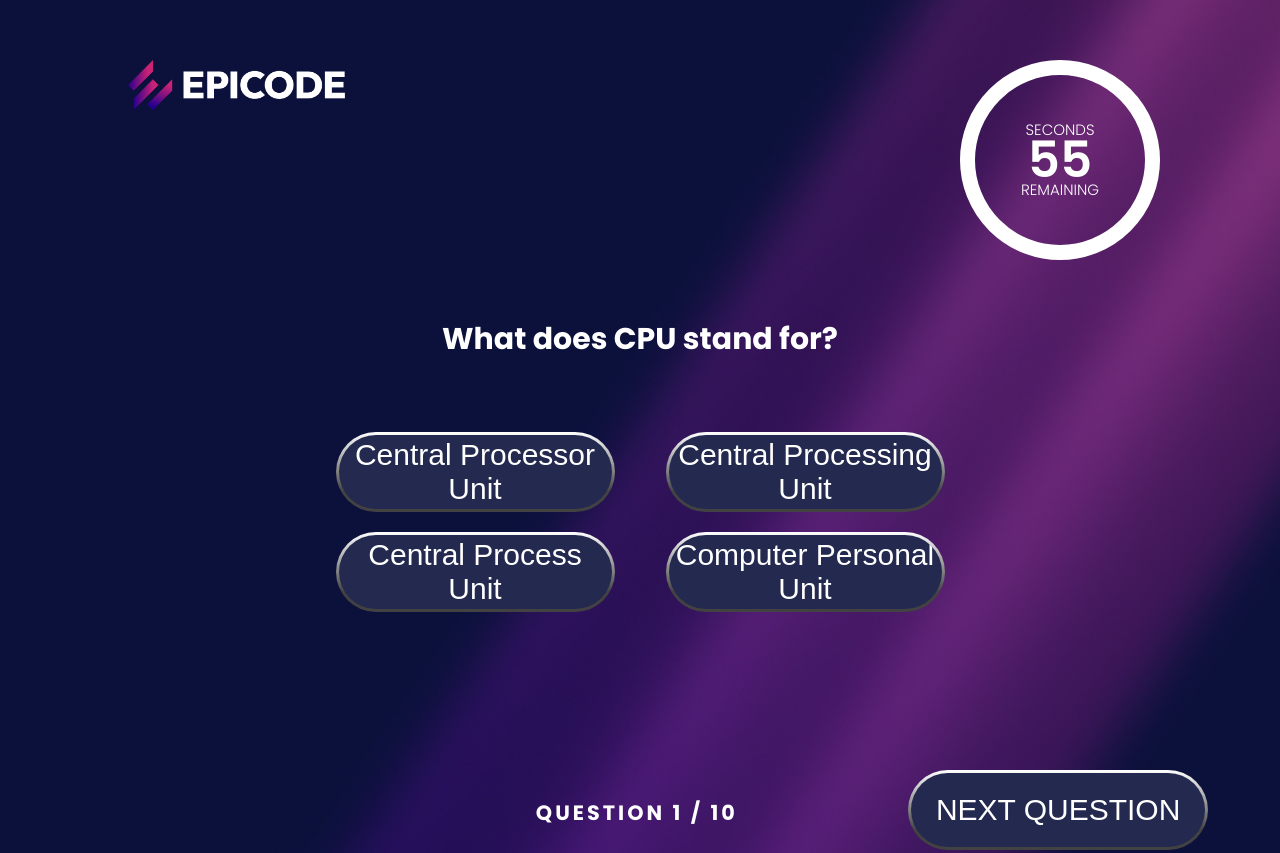
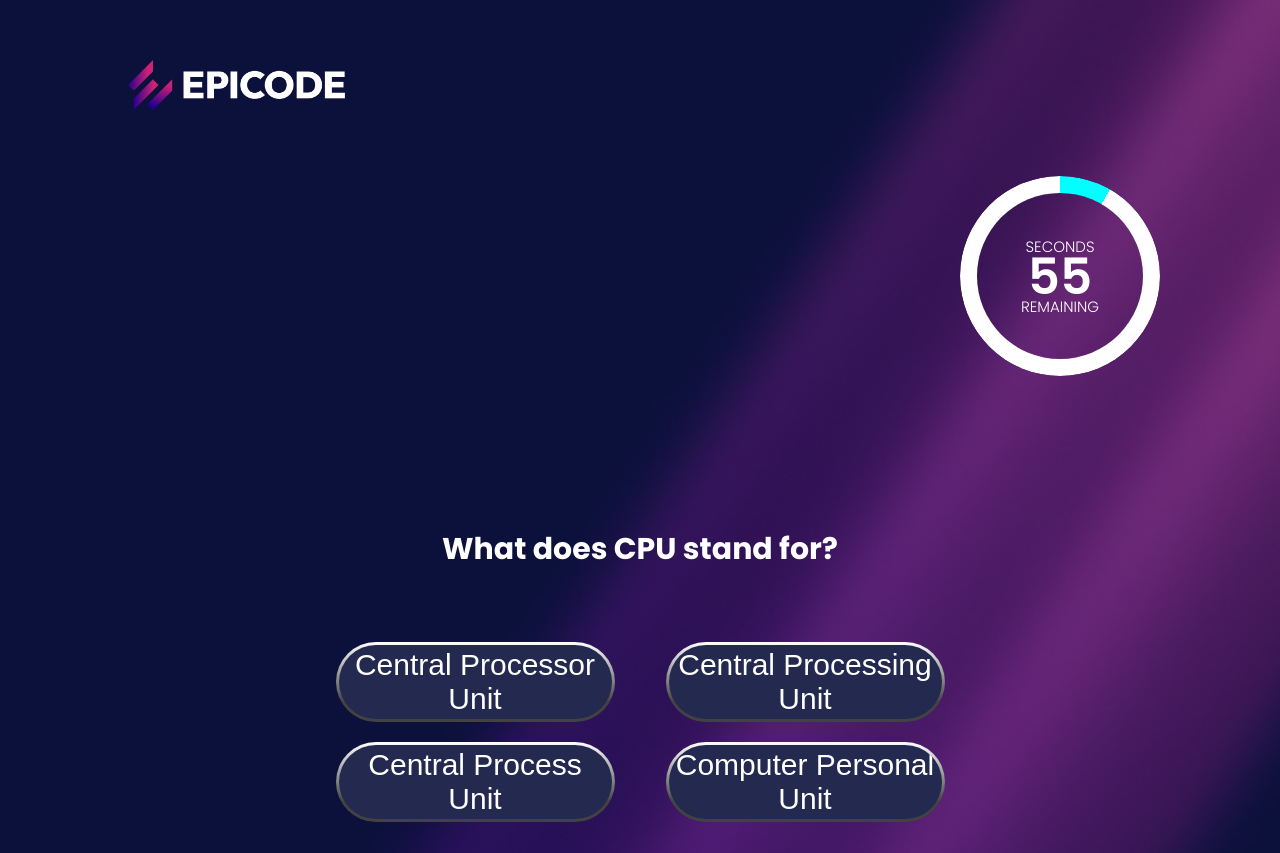
Before and after one commit to MauroTuzzolino/U1-W5-BW1-TEAM7, a plain HTML site: page benchmark-page.html in a window 1280 px wide. Shown: the top 853 px of the page. Drawn offline with Linux system fonts and the light colour scheme.

Commit message:
fix time colorChange

```diff
--- a/assets/JavaScript/script.js
+++ b/assets/JavaScript/script.js
@@ -230,15 +230,13 @@ window.addEventListener("DOMContentLoaded", function () {
   testQuestionSkipper();
 });
 
-const colorChanging = document.getElementById("benchmarkTimerContainer");
+const colorChanging = document.getElementById("colorChanging");
 const seconds = document.getElementById("seconds");
 let counter = 60;
 
 setInterval(() => {
   counter--;
-  colorChanging.style.borderImage = `linear-gradient(#23294f, #23294f) padding-box, conic-gradient(#00ffff 0% ${(counter / 60) * 100}%, white ${
-    (counter / 60) * 100
-  }% 100%) border-box;`;
+  colorChanging.setAttribute("style", `background: conic-gradient(#00ffff 0% ${100 - (counter / 60) * 100}%, white ${100 - (counter / 60) * 100}% 100%)`);
   //console.log(counter);
   seconds.innerText = counter;
   if (counter === 0) {
--- a/assets/css/BENCHMARKstyle.css
+++ b/assets/css/BENCHMARKstyle.css
@@ -6,15 +6,26 @@
 #logoContainer img {
   height: 50px;
 }
-
+#colorChanging {
+  width: 200px;
+  height: 200px;
+  margin-right: 120px;
+  content: "";
+  position: absolute;
+  inset: 0;
+  border-radius: 150px;
+  padding: 17px;
+  mask: linear-gradient(#000 0 0) content-box, linear-gradient(#000 0 0);
+  mask-composite: exclude;
+  margin-left: 75%;
+  margin-top: 11rem;
+}
 #benchmarkTimerContainer {
-  float: right;
   width: 200px;
   height: 200px;
   margin: 60px 120px 0px 0px;
   text-align: center;
-  border: 15px solid;
-  border-radius: 150px;
+  margin-left: 75%;
 }
 
 #benchmarkTimer {
@@ -40,7 +51,7 @@
 }
 
 main {
-  margin-top: 200px;
+  margin-top: 150px;
   text-align: center;
 }
 
--- a/benchmark-page.html
+++ b/benchmark-page.html
@@ -13,6 +13,7 @@
         <img src="./assets/img/epicode_logo.png" alt="epicode-logo" />
       </div>
 
+      <div id="colorChanging"></div>
       <div id="benchmarkTimerContainer">
         <div id="benchmarkTimer" class="benchmarkTimer">
           <span>SECONDS</span>
```
